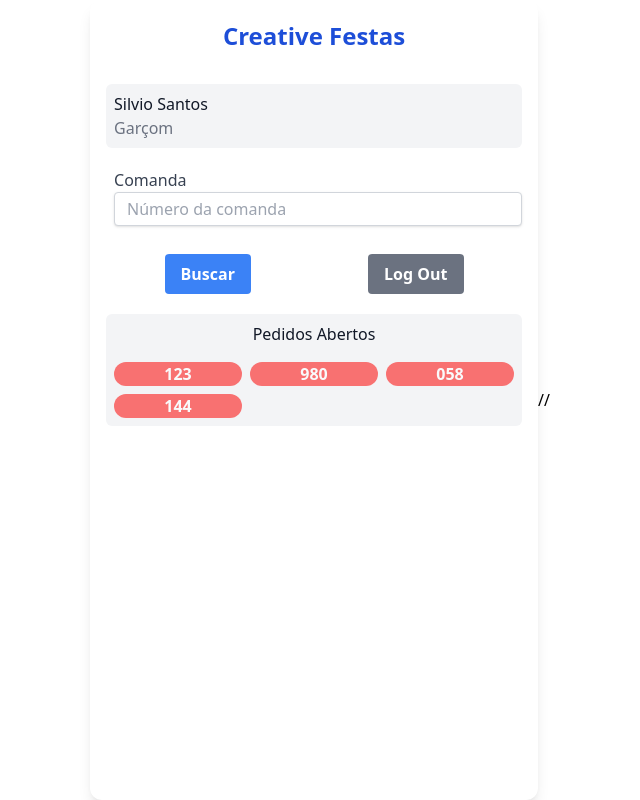
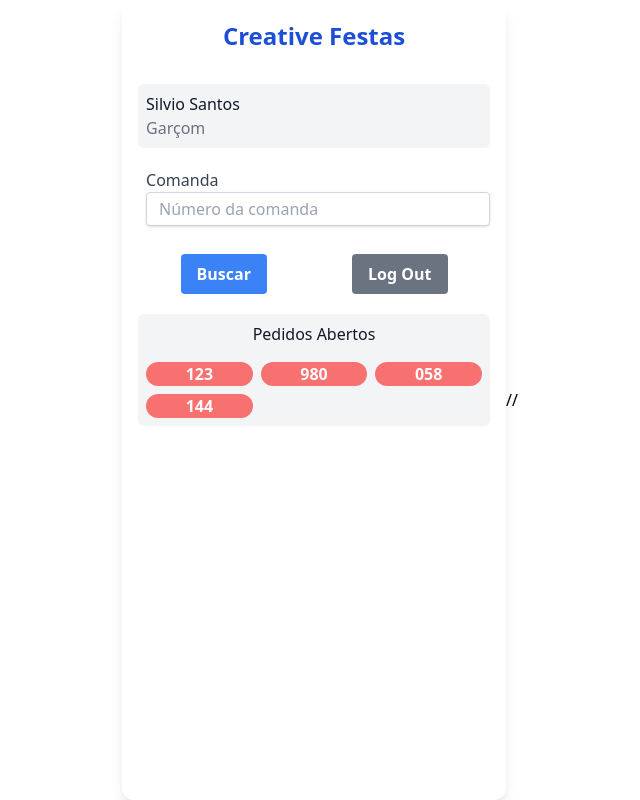
Before and after one commit to joao-arce/mobile-creative-festa, a Next.js app: page / in a window 1280 px wide. Shown: the whole page, without its empty margins (320-960 px from the left). Built offline with nearby package versions, Linux system fonts and the light colour scheme.

Commit message:
Fix initial 04

```diff
--- a/pages/comanda.tsx
+++ b/pages/comanda.tsx
@@ -85,7 +85,7 @@ const Comanda = () => {
   return (
     // <div className=" bg-indigo-200 flex h-screen w-full flex-col justify-start items-center">
     <div className="flex h-screen w-full justify-center items-center">
-      <form className="min-h-[70%] h-screen w-full max-w-md bg-white flex flex-col py-5 px-4 rounded-xl shadow-lg">
+      <form className="min-h-[70%] h-screen w-full max-w-sm bg-white flex flex-col py-5 px-4 rounded-xl shadow-lg">
         <h1 className="text-center text-2xl text-blue-700 font-bold mb-8 ">
           Creative Festas
         </h1>
```
